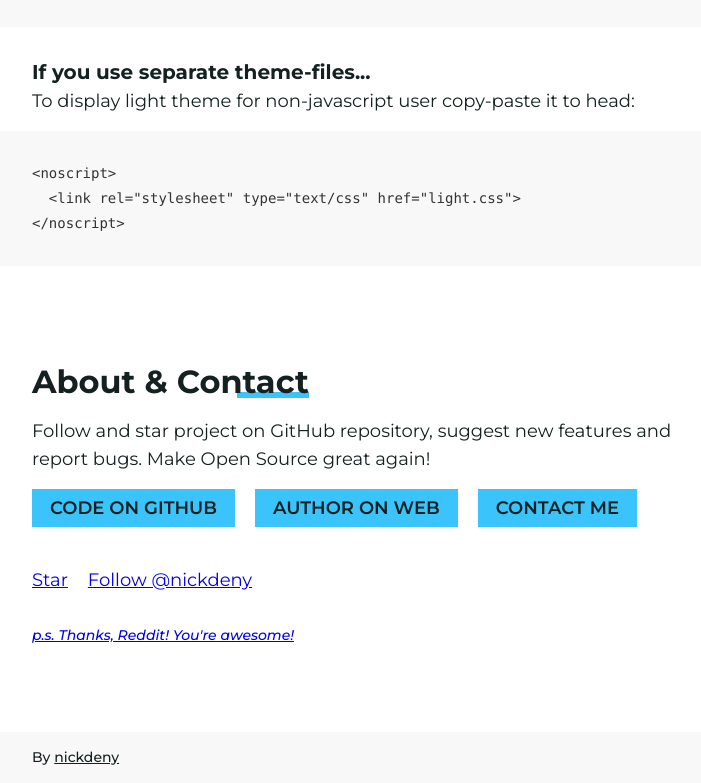
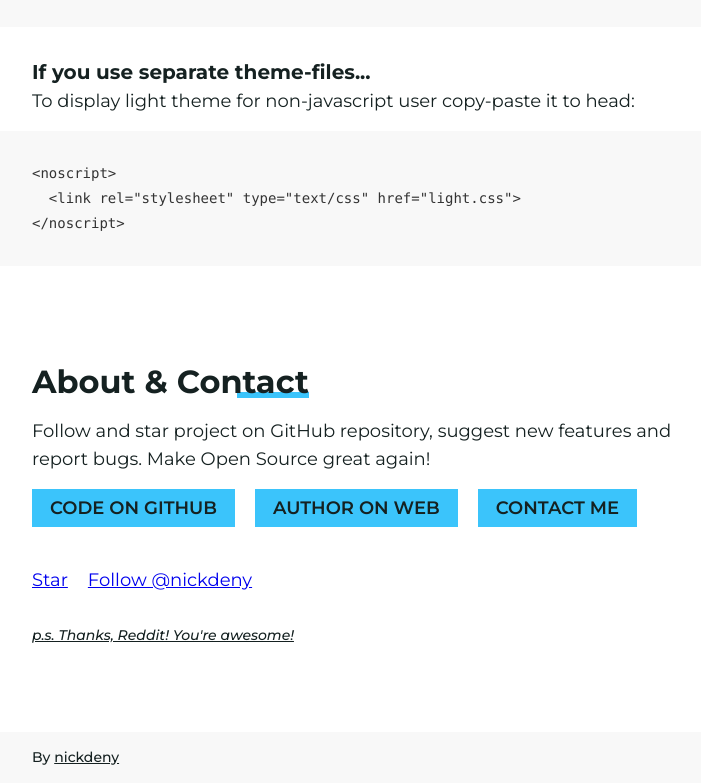
Before and after one commit to nickdeny/darkmode.js, a plain HTML site: page index.html in a window 1280 px wide. Shown: the part 983-1766 px from the top of the page, without its empty margins (208-909 px from the left). Drawn offline with Linux system fonts and the light colour scheme; a web font is replaced by a local one.

Commit message:
Fix reddit label color

```diff
--- a/styles.css
+++ b/styles.css
@@ -164,8 +164,11 @@ code {
 .contacts-reddit {
 	font-style: italic;
 	font-weight: 500;
+	font-size: 14px;
+}
+
+.contacts-reddit > a {
 	color: inherit;
-	font-size: 14px;
 }
 
 @media(max-width: 767px) {
```
